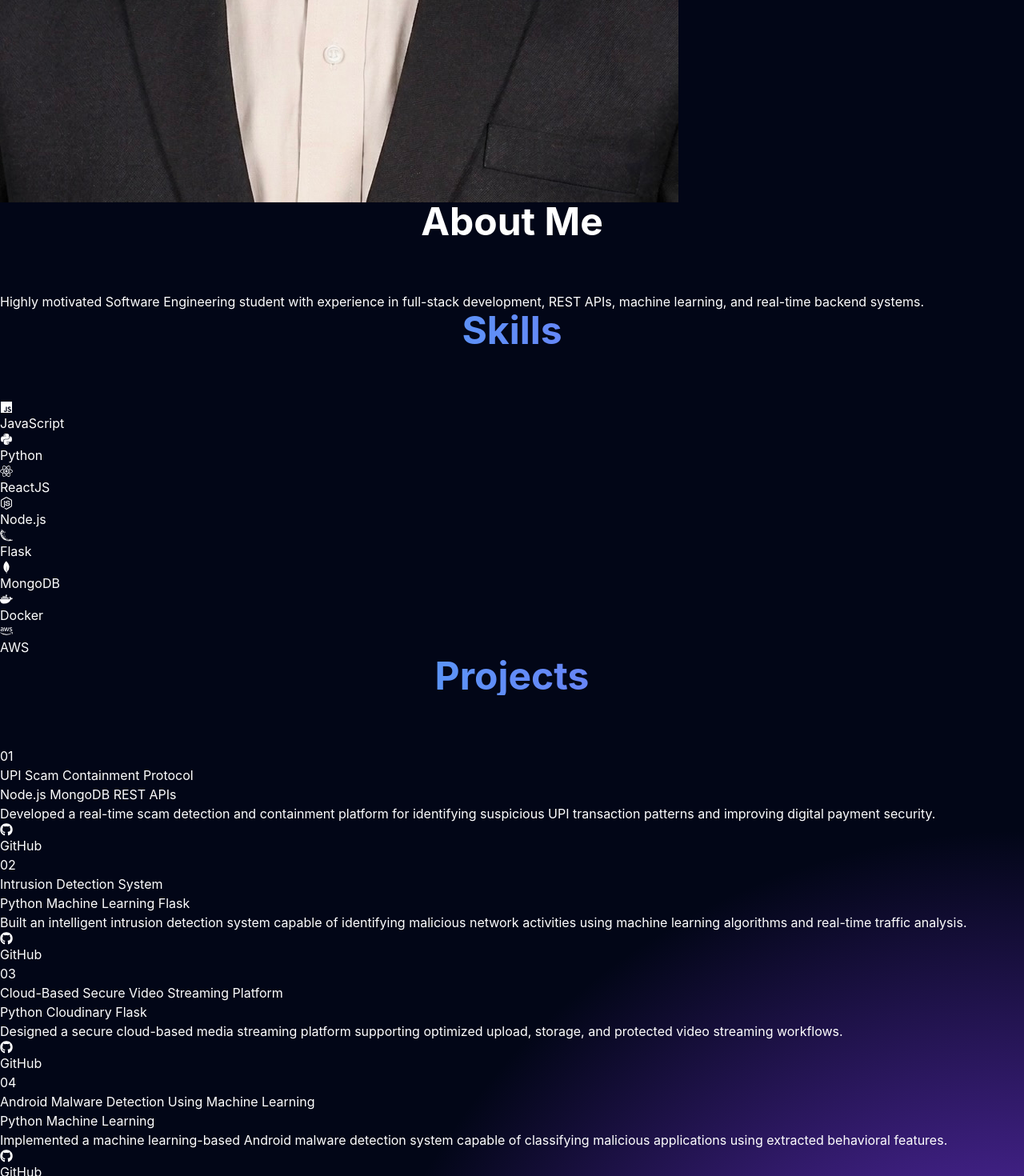
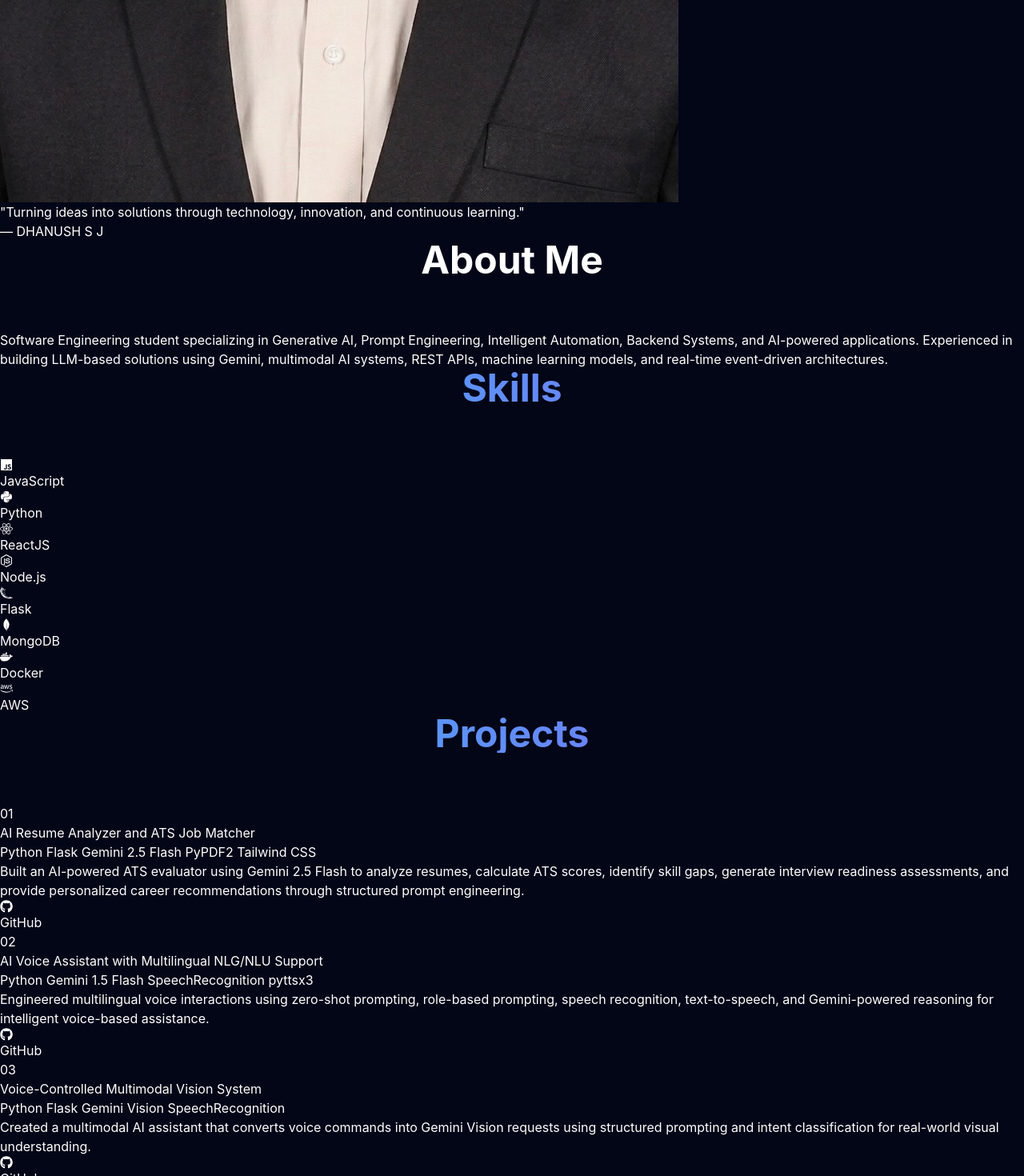
Before and after one commit to Dhanushsj12/portfolio, a React app: page / in a window 1280 px wide. Shown: the part 1330-2800 px from the top of the page at 80% size. Built offline with nearby package versions, Linux system fonts and the light colour scheme; the HTML template or start-up script is replaced by a standard one.

Commit message:
Updated portfolio for prompt engineer internship

```diff
--- a/src/App.jsx
+++ b/src/App.jsx
@@ -6,12 +6,14 @@ import Projects from "./components/Projects";
 import Education from "./components/Education";
 import Contact from "./components/Contact";
 import Footer from "./components/Footer";
+import Quote from "./components/Quote";
 
 function App() {
   return (
     <>
       <Navbar />
       <Hero />
+      <Quote />
       <About />
       <Skills />
       <Projects />
--- a/src/components/About.jsx
+++ b/src/components/About.jsx
@@ -14,10 +14,13 @@ function About() {
       <div className="max-w-5xl mx-auto text-lg text-gray-300 leading-9">
 
         <p>
-          Highly motivated Software Engineering student with
-          experience in full-stack development,
-          REST APIs, machine learning,
-          and real-time backend systems.
+          Software Engineering student specializing in Generative AI,
+Prompt Engineering, Intelligent Automation, Backend Systems,
+and AI-powered applications.
+
+Experienced in building LLM-based solutions using Gemini,
+multimodal AI systems, REST APIs, machine learning models,
+and real-time event-driven architectures.
         </p>
 
       </div>
--- a/src/components/Contact.jsx
+++ b/src/components/Contact.jsx
@@ -1,40 +1,72 @@
 import {
 FaGithub,
 FaLinkedin,
-  FaEnvelope
+FaEnvelope,
+FaFilePdf
 } from "react-icons/fa";
 
 function Contact() {
 
-  return (
-    <section id="contact" className="py-24 text-center px-8"data-aos="zoom-in-up"
+return ( <section
+   id="contact"
+   className="py-32 text-center px-8"
+   data-aos="zoom-in-up"
  >
+
 
   <h2 className="section-title">
     Contact Me
   </h2>
 
-      <p className="text-gray-300 text-lg mb-10">
+  <p className="text-gray-300 text-lg mb-12">
     Let's connect and build something amazing.
   </p>
 
-      <div className="flex justify-center gap-8 text-5xl">
+  <div className="flex justify-center items-center gap-10 text-5xl mt-16">
 
-        <a href="mailto:dhanushsj2004@gmail.com">
+    <a
+      href="mailto:dhanushsj2004@gmail.com"
+      className="hover:text-sky-400 transition duration-300"
+      title="Email"
+    >
       <FaEnvelope />
     </a>
 
-        <a href="https://github.com/Dhanushsj12">
+    <a
+      href="https://github.com/Dhanushsj12"
+      target="_blank"
+      rel="noreferrer"
+      className="hover:text-sky-400 transition duration-300"
+      title="GitHub"
+    >
       <FaGithub />
     </a>
 
-        <a href="https://linkedin.com">
+    <a
+      href="https://www.linkedin.com/in/dhanush-s-j-034147271"
+      target="_blank"
+      rel="noreferrer"
+      className="hover:text-sky-400 transition duration-300"
+      title="LinkedIn"
+    >
       <FaLinkedin />
+    </a>
+
+    <a
+      href="/resume.pdf"
+      target="_blank"
+      rel="noreferrer"
+      className="hover:text-red-400 transition duration-300"
+      title="Resume"
+    >
+      <FaFilePdf />
     </a>
 
   </div>
 
 </section>
+
+
 );
 }
 
--- a/src/components/Education.jsx
+++ b/src/components/Education.jsx
@@ -104,7 +104,7 @@ function Education() {
                   text-sky-300
                   "
                 >
-                  CGPA : 8.15
+                  CGPA : 8.13
                 </span>
 
                 <span
--- a/src/components/Hero.jsx
+++ b/src/components/Hero.jsx
@@ -10,7 +10,7 @@ function Hero() {
 
   return (
 
-    <section className="min-h-screen flex items-center justify-center px-6 bg-gradient-to-b from-slate-950 via-slate-900 to-slate-950 overflow-hidden">
+    <section className="min-h-screen flex items-center justify-center px-6 pt-24 bg-gradient-to-b from-slate-950 via-slate-900 to-slate-950 overflow-hidden">
 
       <div className="max-w-7xl mx-auto grid md:grid-cols-2 gap-20 items-center">
 
@@ -52,7 +52,7 @@ function Hero() {
             transition={{ delay:0.5 }}
             className="text-2xl text-gray-300 leading-10 max-w-2xl"
           >
-           Software Engineering Student | Full Stack Developer | AI & Backend Enthusiast
+           Software Engineering Student | Full Stack Developer | AI & Backend Enthusiast  | Prompt Engineer | GenAI Developer
           </motion.p>
 
           <motion.p
@@ -61,13 +61,17 @@ function Hero() {
             transition={{ delay:0.8 }}
             className="text-gray-400 mt-8 text-lg leading-9 max-w-2xl"
           >
-            Passionate about building scalable backend systems,
-            intelligent AI applications, and modern web experiences.
-          </motion.p>
+            Passionate about building AI-powered applications,
+LLM workflows, intelligent automation systems,
+multimodal AI solutions, and scalable backend architectures.
+</motion.p>
 
           {/* BUTTONS */}
 
           <div className="flex gap-6 mt-12 flex-wrap">
+
+
+
 
             <a
               href="#projects"
@@ -93,7 +97,7 @@ function Hero() {
               <FaGithub className="text-gray-300 hover:text-sky-400 hover:scale-125 transition duration-300"/>
             </a>
 
-            <a href="https://linkedin.com" target="_blank">
+            <a href="https://www.linkedin.com/in/dhanush-s-j-034147271" target="_blank">
               <FaLinkedin className="text-gray-300 hover:text-blue-500 hover:scale-125 transition duration-300"/>
             </a>
 
--- /dev/null
+++ b/src/components/Quote.jsx
@@ -0,0 +1,29 @@
+function Quote() {
+return ( <section
+   className="py-24 px-6"
+   data-aos="fade-up"
+ > <div className="max-w-5xl mx-auto text-center">
+
+
+    <div className="text-7xl text-sky-400 mb-6">
+
+    </div>
+
+    <h2 className="text-4xl md:text-5xl font-bold leading-relaxed text-white">
+
+      "Turning ideas into solutions through technology,
+innovation, and continuous learning."
+    </h2>
+
+    <p className="mt-10 text-gray-400 text-xl tracking-[0.3em]">
+      — DHANUSH S J
+    </p>
+
+  </div>
+</section>
+
+
+);
+}
+
+export default Quote;
--- a/src/data/projects.js
+++ b/src/data/projects.js
@@ -1,42 +1,58 @@
 const projects = [
 
 {
-    title:"UPI Scam Containment Protocol",
+title:"AI Resume Analyzer and ATS Job Matcher",
+tech:"Python, Flask, Gemini 2.5 Flash, PyPDF2, Tailwind CSS",
+desc:"Built an AI-powered ATS evaluator using Gemini 2.5 Flash to analyze resumes, calculate ATS scores, identify skill gaps, generate interview readiness assessments, and provide personalized career recommendations through structured prompt engineering.",
+github:"https://github.com/Dhanushsj12/ai_resume_analyzer"
+},
 
-    tech:"Node.js, MongoDB, REST APIs",
+{
+title:"AI Voice Assistant with Multilingual NLG/NLU Support",
+tech:"Python, Gemini 1.5 Flash, SpeechRecognition, pyttsx3",
+desc:"Engineered multilingual voice interactions using zero-shot prompting, role-based prompting, speech recognition, text-to-speech, and Gemini-powered reasoning for intelligent voice-based assistance.",
+github:"https://github.com/Dhanushsj12/AI_Voice_Assistant"
+},
 
-    desc:"Developed a real-time scam detection and containment platform for identifying suspicious UPI transaction patterns and improving digital payment security.",
+{
+title:"Voice-Controlled Multimodal Vision System",
+tech:"Python, Flask, Gemini Vision, SpeechRecognition",
+desc:"Created a multimodal AI assistant that converts voice commands into Gemini Vision requests using structured prompting and intent classification for real-world visual understanding.",
+github:"https://github.com/Dhanushsj12/AI-Vision-Assistant"
+},
 
+{
+title:"Real-Time UPI Fraud Detection and Payment Containment System",
+tech:"Node.js, Express, MongoDB, Razorpay",
+desc:"Built a fraud detection and containment system using behavioral analysis, risk scoring, transaction monitoring, and automated Complete, Hold, and Reverse workflows.",
 github:"https://github.com/Dhanushsj12/upi-scam-containment-protocol"
 },
 
 {
-    title:"Intrusion Detection System",
-
-    tech:"Python, Machine Learning, Flask",
-
-    desc:"Built an intelligent intrusion detection system capable of identifying malicious network activities using machine learning algorithms and real-time traffic analysis.",
-
+title:"Event-Driven IoT Surveillance and AI Threat Analysis Pipeline",
+tech:"Python, ESP32-CAM, Gemini AI, Firebase, Telegram",
+desc:"Designed a motion-triggered surveillance pipeline using ESP32-CAM and Gemini AI to generate threat summaries with automated Telegram notifications and Firebase logging.",
 github:"https://github.com/Dhanushsj12/intrustion-detection-system"
 },
 
 {
-    title:"Cloud-Based Secure Video Streaming Platform",
-
-    tech:"Python, Cloudinary, Flask",
-
-    desc:"Designed a secure cloud-based media streaming platform supporting optimized upload, storage, and protected video streaming workflows.",
-
+title:"AES-Encrypted Secure Video Streaming Platform",
+tech:"Python, Flask, OpenCV, Cloudinary",
+desc:"Developed a secure video streaming platform with AES encryption, Gzip compression, protected cloud storage, role-based access control, and secure playback.",
 github:"https://github.com/Dhanushsj12/cloud_based-secure-video_streaming_platform"
 },
 
 {
+title:"AI-Based Image Processing and Cloud Storage Platform",
+tech:"Python, Flask, Gemini 1.5 Flash, Cloudinary, Firebase",
+desc:"Integrated Gemini Vision capabilities for automatic image caption generation while managing image storage, cloud transformations, and metadata handling.",
+github:"https://github.com/Dhanushsj12/AI-Image-Processing-Platform"
+},
+
+{
 title:"Android Malware Detection Using Machine Learning",
-
-    tech:"Python, Machine Learning",
-
-    desc:"Implemented a machine learning-based Android malware detection system capable of classifying malicious applications using extracted behavioral features.",
-
+tech:"Python, Flask, Scikit-Learn, Machine Learning",
+desc:"Implemented a machine learning-based malware detection system capable of classifying Android applications using behavioral features and predictive models.",
 github:"https://github.com/Dhanushsj12/Android-malware-detection-using-machine-learning-"
 }
 
```
Also changed, not shown: 1 other file (tests, documents, lock files or other folders). Lines whose indentation alone changed are shown as unchanged.
